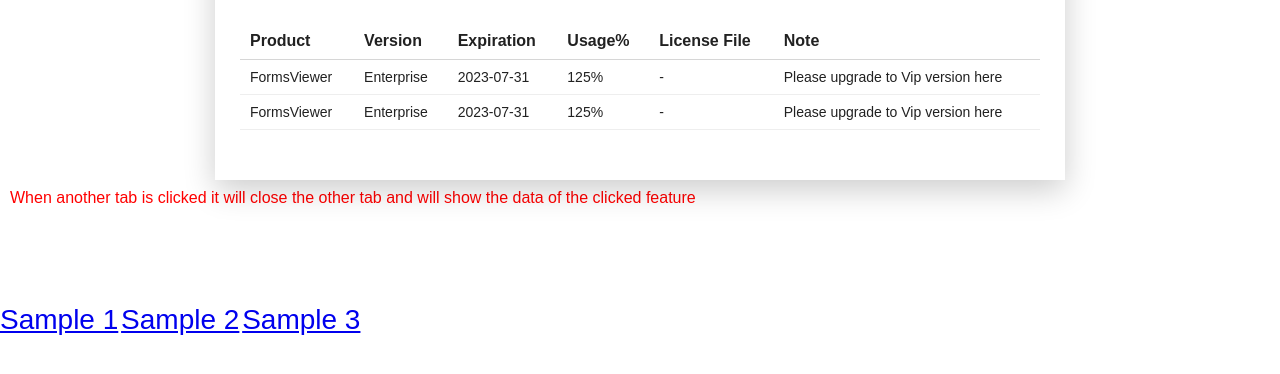
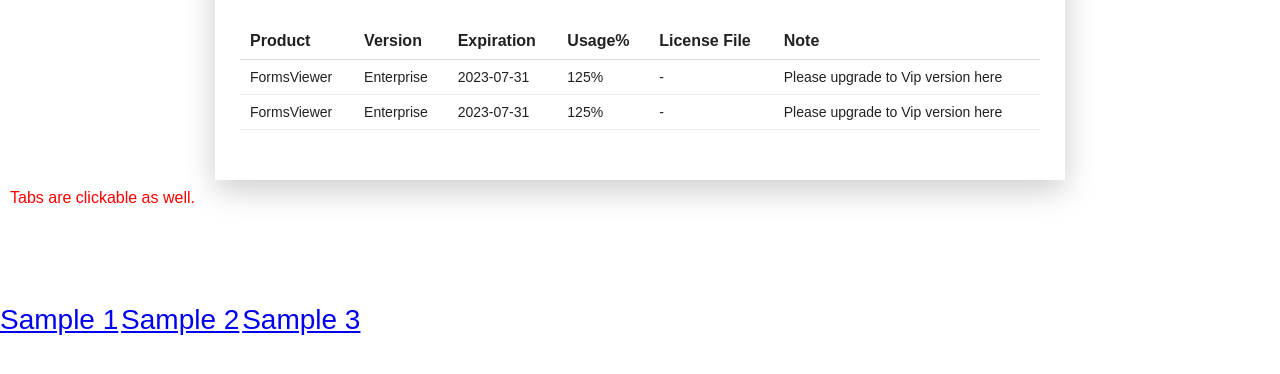
Before and after one commit to higayoshiko/sample, a plain HTML site: page sample2/dashboard.html in a window 1280 px wide. Shown: the part 402-776 px from the top of the page. Drawn offline with nearby package versions, Linux system fonts and the light colour scheme.

Commit message:
fix text

```diff
--- a/sample2/dashboard.html
+++ b/sample2/dashboard.html
@@ -79,7 +79,7 @@
         </table>
       </div>
     </div>
-    <p class="note">When another tab is clicked it will close the other tab and will show the data of the clicked feature</p>
+    <p class="note">Tabs are clickable as well.</p>
     <div class="samples">
         <a href="../dashboard.html">Sample 1</a>
         <a href="dashboard.html">Sample 2</a>
```
